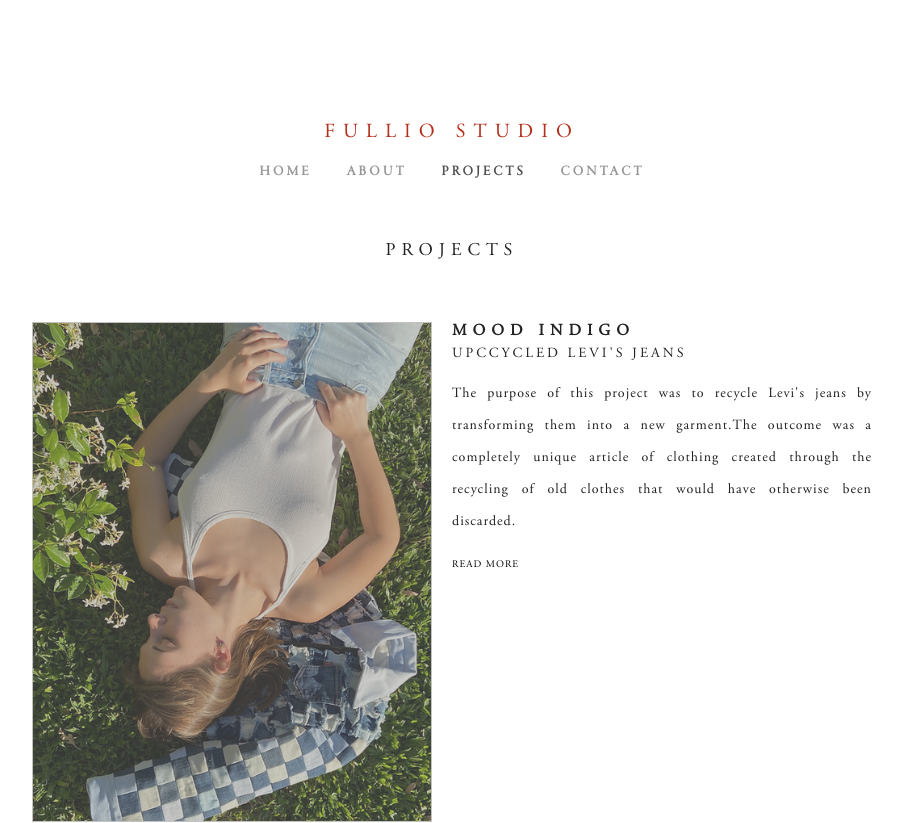
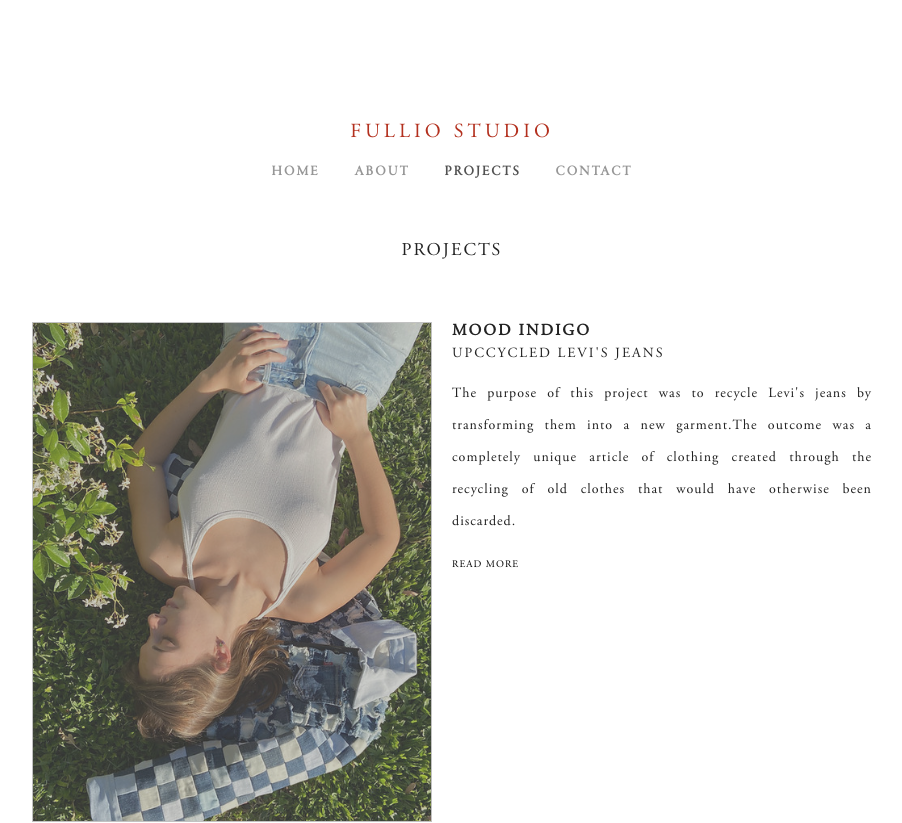
Before and after one commit to LucaCuello/FullioStudioPortfolio, a React (Vite) app: page /projects in a window 1280 px wide. Shown: the top 823 px of the page, without its empty margins (188-1090 px from the left). Built offline with nearby package versions, Linux system fonts and the light colour scheme.

Commit message:
Changed styles based on client's review

```diff
--- a/src/components/Footer/Footer.tsx
+++ b/src/components/Footer/Footer.tsx
@@ -1,4 +1,4 @@
-import { CiFacebook, CiInstagram, CiLinkedin } from "react-icons/ci";
+import { CiInstagram, CiLinkedin } from "react-icons/ci";
 import "./Footer.css";
 
 export const Footer = () => {
@@ -9,9 +9,6 @@ export const Footer = () => {
         <span>All rights reserved</span>
       </div>
       <div className="social-links">
-        <a href="https://www.facebook.com/paula.fullio" target="_blank">
-          <CiFacebook />
-        </a>
         <a href="https://www.instagram.com/paufullio/" target="_blank">
           <CiInstagram />
         </a>
--- a/src/components/Header/Header.css
+++ b/src/components/Header/Header.css
@@ -11,7 +11,7 @@
 .website-logo {
   font-family: "Adobe Garamond Pro Regular";
   text-transform: uppercase;
-  letter-spacing: 8px;
+  letter-spacing: 4px;
   font-size: 20px;
   color: #b3301e;
 }
@@ -27,7 +27,7 @@
 .item-link {
   font-family: "Garamond Premier Pro Display";
   font-weight: 600;
-  letter-spacing: 3px;
+  letter-spacing: 2px;
   font-size: 14px;
   text-transform: uppercase;
   text-decoration: none;
@@ -68,7 +68,6 @@
 }
 
 .hamburguer-menu-active div:nth-child(2) {
-  /* display: none; */
   opacity: 0;
 }
 
--- a/src/components/ProjectCard/ProjectCard.css
+++ b/src/components/ProjectCard/ProjectCard.css
@@ -27,7 +27,7 @@
 .card-title {
   font-size: 16px;
   text-transform: uppercase;
-  letter-spacing: 6px;
+  letter-spacing: 2px;
   font-family: "Adobe Garamond Pro Regular";
   color: #222;
   font-weight: 800;
@@ -36,7 +36,7 @@
 .card-subtitle {
   font-size: 14px;
   text-transform: uppercase;
-  letter-spacing: 3px;
+  letter-spacing: 2px;
   font-family: "Adobe Garamond Pro Regular";
   color: #222;
   font-weight: 400;
--- a/src/global/main.css
+++ b/src/global/main.css
@@ -51,7 +51,7 @@ body {
 .title {
   font-size: 18px;
   text-transform: uppercase;
-  letter-spacing: 6px;
+  letter-spacing: 2px;
   font-family: "Adobe Garamond Pro Regular";
   color: #222;
   font-weight: 400;
--- a/src/global/responsive.css
+++ b/src/global/responsive.css
@@ -46,8 +46,7 @@
     background-color: white;
     top: 80px;
     width: 100%;
-    padding: 60px 0;
-    height: 100vh;
+    height: calc(100vh - 80px);
     z-index: 50;
   }
 
@@ -87,7 +86,7 @@
   }
 
   .portrait-container {
-    height: 400px !important;
+    height: calc(100vh - 203px - 20px) !important;
     width: 100%;
   }
 
```
